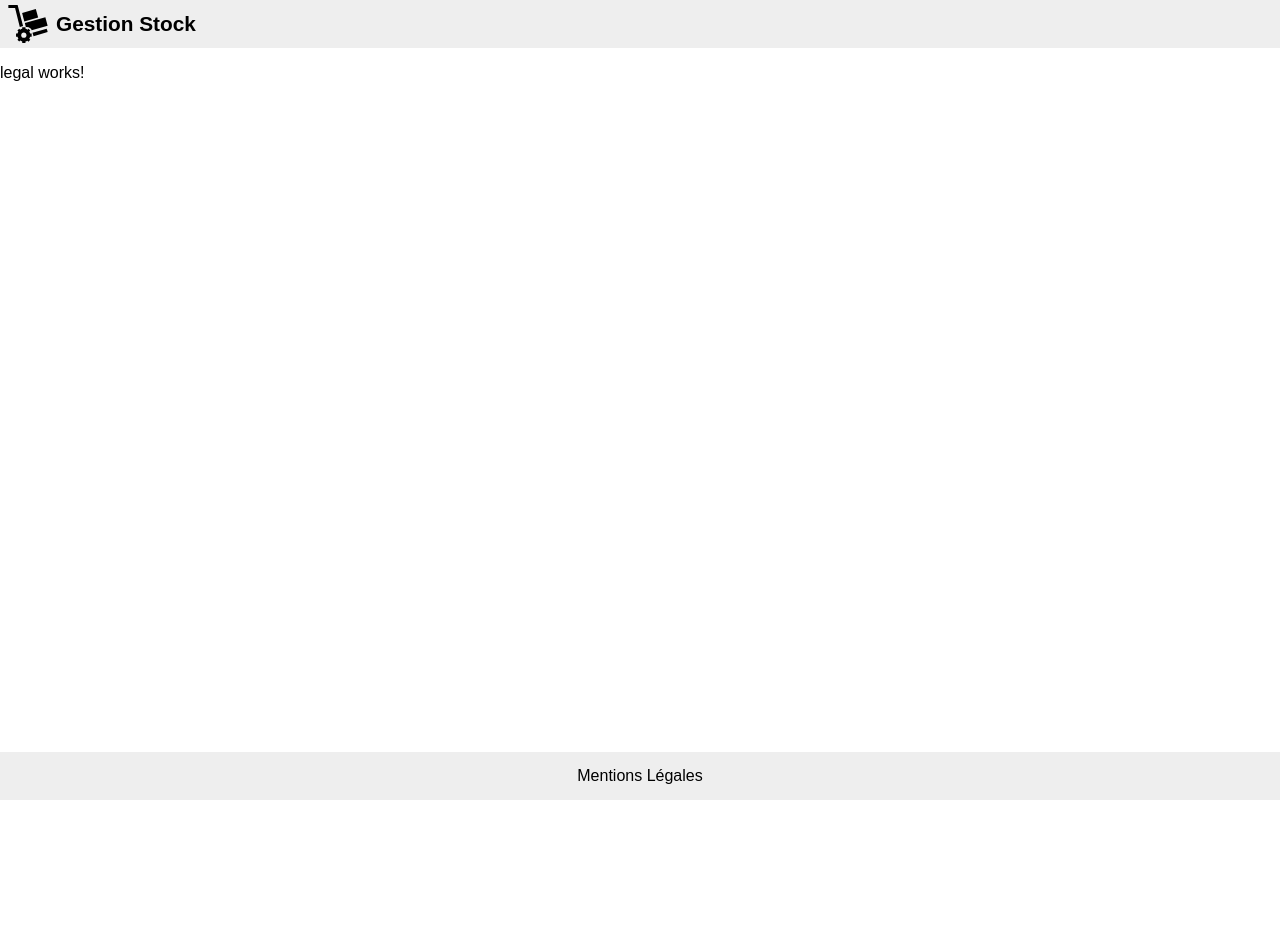
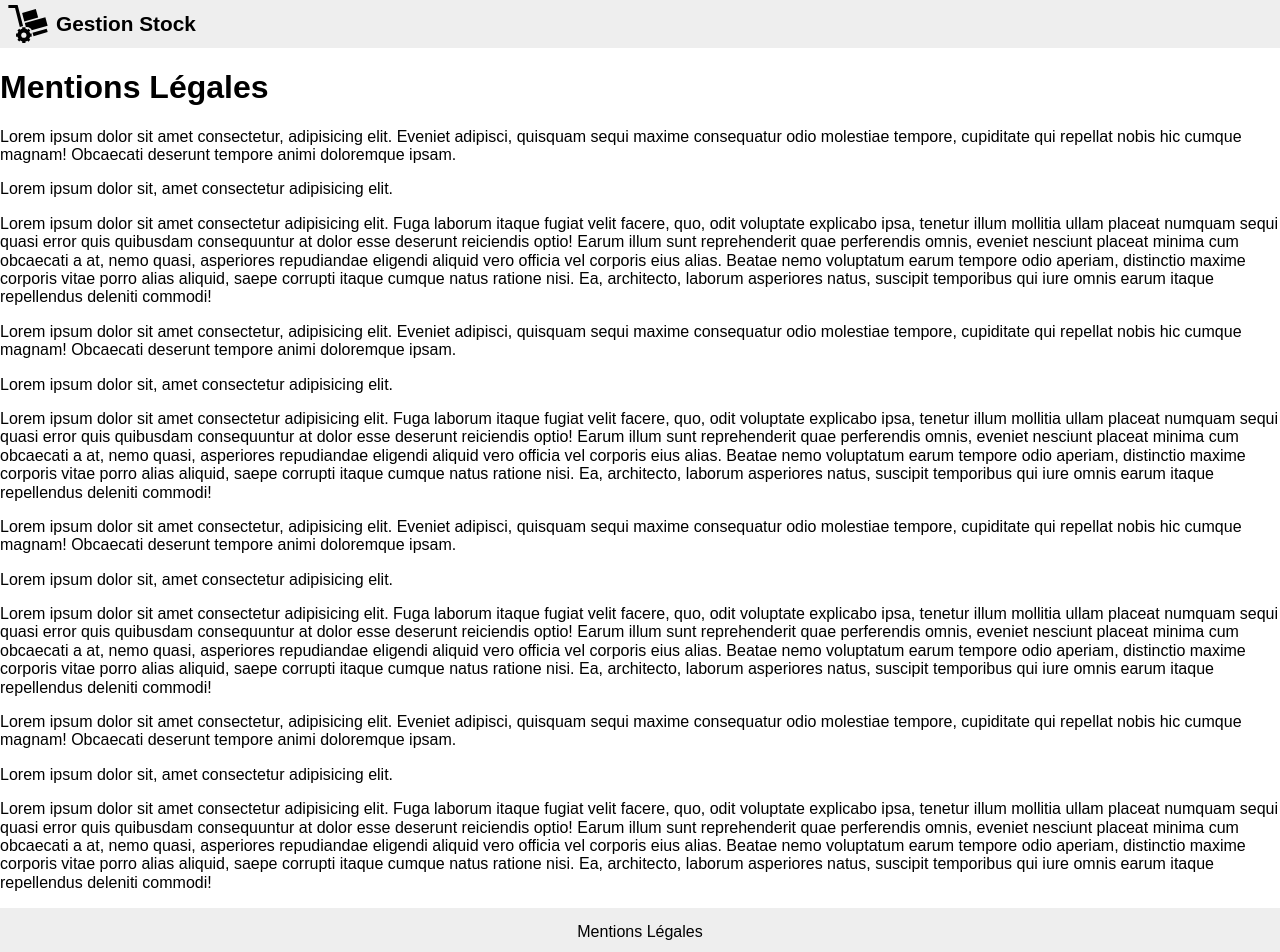
Before and after one commit to jlg-formation/agu-april-2023, an Angular app in the folder front/: page /legal in a window 1280 px wide. Shown: the top 952 px of the page. Before the commit the page ends 800 px from the top, so only its background shows below. Built offline with nearby package versions, Linux system fonts and the light colour scheme.

Commit message:
dev: added dom for home and legal

```diff
--- a/front/src/app/routes/home/home.component.html
+++ b/front/src/app/routes/home/home.component.html
@@ -1 +1,4 @@
-<p>home works!</p>
+<main>
+  <h1>Gérer efficacement votre stock</h1>
+  <a href="#" class="button primary">Voir le stock</a>
+</main>
--- a/front/src/app/routes/legal/legal.component.html
+++ b/front/src/app/routes/legal/legal.component.html
@@ -1 +1,79 @@
-<p>legal works!</p>
+<main>
+  <h1>Mentions Légales</h1>
+  <p>
+    Lorem ipsum dolor sit amet consectetur, adipisicing elit. Eveniet adipisci,
+    quisquam sequi maxime consequatur odio molestiae tempore, cupiditate qui
+    repellat nobis hic cumque magnam! Obcaecati deserunt tempore animi
+    doloremque ipsam.
+  </p>
+  <p>Lorem ipsum dolor sit, amet consectetur adipisicing elit.</p>
+  <p>
+    Lorem ipsum dolor sit amet consectetur adipisicing elit. Fuga laborum itaque
+    fugiat velit facere, quo, odit voluptate explicabo ipsa, tenetur illum
+    mollitia ullam placeat numquam sequi quasi error quis quibusdam consequuntur
+    at dolor esse deserunt reiciendis optio! Earum illum sunt reprehenderit quae
+    perferendis omnis, eveniet nesciunt placeat minima cum obcaecati a at, nemo
+    quasi, asperiores repudiandae eligendi aliquid vero officia vel corporis
+    eius alias. Beatae nemo voluptatum earum tempore odio aperiam, distinctio
+    maxime corporis vitae porro alias aliquid, saepe corrupti itaque cumque
+    natus ratione nisi. Ea, architecto, laborum asperiores natus, suscipit
+    temporibus qui iure omnis earum itaque repellendus deleniti commodi!
+  </p>
+  <p>
+    Lorem ipsum dolor sit amet consectetur, adipisicing elit. Eveniet adipisci,
+    quisquam sequi maxime consequatur odio molestiae tempore, cupiditate qui
+    repellat nobis hic cumque magnam! Obcaecati deserunt tempore animi
+    doloremque ipsam.
+  </p>
+  <p>Lorem ipsum dolor sit, amet consectetur adipisicing elit.</p>
+  <p>
+    Lorem ipsum dolor sit amet consectetur adipisicing elit. Fuga laborum itaque
+    fugiat velit facere, quo, odit voluptate explicabo ipsa, tenetur illum
+    mollitia ullam placeat numquam sequi quasi error quis quibusdam consequuntur
+    at dolor esse deserunt reiciendis optio! Earum illum sunt reprehenderit quae
+    perferendis omnis, eveniet nesciunt placeat minima cum obcaecati a at, nemo
+    quasi, asperiores repudiandae eligendi aliquid vero officia vel corporis
+    eius alias. Beatae nemo voluptatum earum tempore odio aperiam, distinctio
+    maxime corporis vitae porro alias aliquid, saepe corrupti itaque cumque
+    natus ratione nisi. Ea, architecto, laborum asperiores natus, suscipit
+    temporibus qui iure omnis earum itaque repellendus deleniti commodi!
+  </p>
+  <p>
+    Lorem ipsum dolor sit amet consectetur, adipisicing elit. Eveniet adipisci,
+    quisquam sequi maxime consequatur odio molestiae tempore, cupiditate qui
+    repellat nobis hic cumque magnam! Obcaecati deserunt tempore animi
+    doloremque ipsam.
+  </p>
+  <p>Lorem ipsum dolor sit, amet consectetur adipisicing elit.</p>
+  <p>
+    Lorem ipsum dolor sit amet consectetur adipisicing elit. Fuga laborum itaque
+    fugiat velit facere, quo, odit voluptate explicabo ipsa, tenetur illum
+    mollitia ullam placeat numquam sequi quasi error quis quibusdam consequuntur
+    at dolor esse deserunt reiciendis optio! Earum illum sunt reprehenderit quae
+    perferendis omnis, eveniet nesciunt placeat minima cum obcaecati a at, nemo
+    quasi, asperiores repudiandae eligendi aliquid vero officia vel corporis
+    eius alias. Beatae nemo voluptatum earum tempore odio aperiam, distinctio
+    maxime corporis vitae porro alias aliquid, saepe corrupti itaque cumque
+    natus ratione nisi. Ea, architecto, laborum asperiores natus, suscipit
+    temporibus qui iure omnis earum itaque repellendus deleniti commodi!
+  </p>
+  <p>
+    Lorem ipsum dolor sit amet consectetur, adipisicing elit. Eveniet adipisci,
+    quisquam sequi maxime consequatur odio molestiae tempore, cupiditate qui
+    repellat nobis hic cumque magnam! Obcaecati deserunt tempore animi
+    doloremque ipsam.
+  </p>
+  <p>Lorem ipsum dolor sit, amet consectetur adipisicing elit.</p>
+  <p>
+    Lorem ipsum dolor sit amet consectetur adipisicing elit. Fuga laborum itaque
+    fugiat velit facere, quo, odit voluptate explicabo ipsa, tenetur illum
+    mollitia ullam placeat numquam sequi quasi error quis quibusdam consequuntur
+    at dolor esse deserunt reiciendis optio! Earum illum sunt reprehenderit quae
+    perferendis omnis, eveniet nesciunt placeat minima cum obcaecati a at, nemo
+    quasi, asperiores repudiandae eligendi aliquid vero officia vel corporis
+    eius alias. Beatae nemo voluptatum earum tempore odio aperiam, distinctio
+    maxime corporis vitae porro alias aliquid, saepe corrupti itaque cumque
+    natus ratione nisi. Ea, architecto, laborum asperiores natus, suscipit
+    temporibus qui iure omnis earum itaque repellendus deleniti commodi!
+  </p>
+</main>
```
